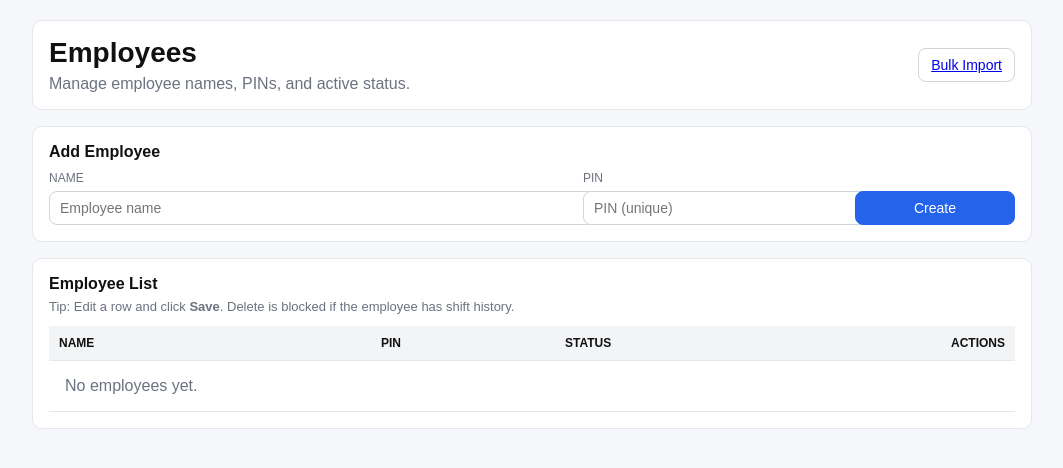
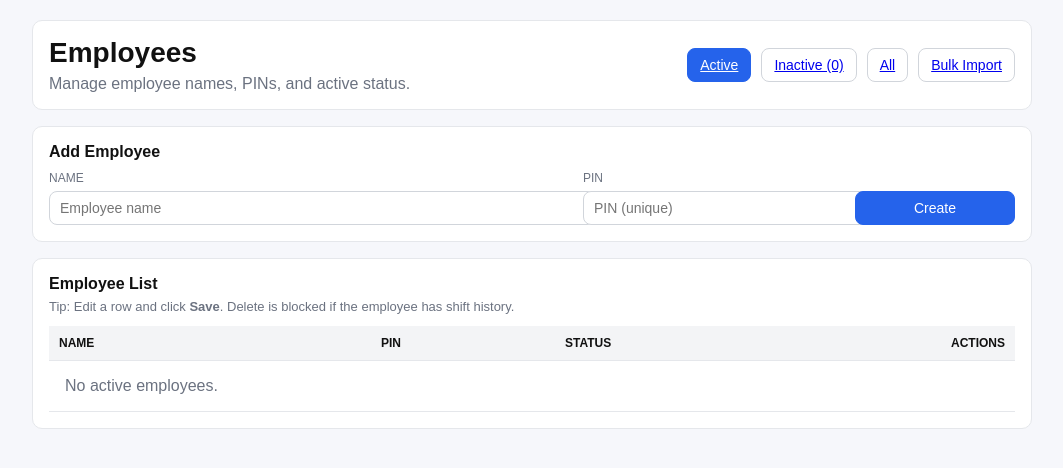
Before and after one commit to keatonmc15/clockin_app, a Flask app: page /admin/employees in a window 1280 px wide. Shown: the part 49-517 px from the top of the page, without its empty margins (108-1171 px from the left). Run offline with Flask 3, Linux system fonts and the light colour scheme; the visitor is signed in with stand-in values (Sample User, id 1); data that the repository does not hold is empty; some libraries are stand-ins or nearby versions.

Commit message:
Add Active/Inactive/All tabs to Employees page

```diff
--- a/app.py
+++ b/app.py
@@ -976,8 +976,30 @@ def admin_employees():
                 db.session.commit()
                 flash(f"Employee {'activated' if emp.active else 'deactivated'}.", "success")
 
-    employees = Employee.query.order_by(Employee.active.desc(), Employee.name.asc()).all()
-    return render_template("employees.html", employees=employees)
+    # --- View filter (tabs) ---
+    view = (request.args.get("view") or "active").strip().lower()
+
+    q = Employee.query
+    if view == "inactive":
+        q = q.filter(Employee.active.is_(False))
+    elif view == "all":
+        pass
+    else:
+        # default = active only
+        q = q.filter(Employee.active.is_(True))
+        view = "active"
+
+    employees = q.order_by(Employee.name.asc()).all()
+
+    # optional: show inactive count on the tabs
+    inactive_count = Employee.query.filter(Employee.active.is_(False)).count()
+
+    return render_template(
+        "employees.html",
+        employees=employees,
+        view=view,
+        inactive_count=inactive_count
+    )
 
 @app.post("/admin/employees/update")
 def admin_employees_update():
--- a/templates/employees.html
+++ b/templates/employees.html
@@ -3,12 +3,24 @@
 
 {% block content %}
   <div class="card">
-    <div style="display:flex; align-items:center; justify-content:space-between; gap:12px;">
+    <div style="display:flex; align-items:center; justify-content:space-between; gap:12px; flex-wrap:wrap;">
       <div>
         <div style="font-size:28px; font-weight:800;">Employees</div>
         <div style="color:#6b7280; margin-top:6px;">Manage employee names, PINs, and active status.</div>
       </div>
-      <div style="display:flex; gap:10px;">
+
+      <div style="display:flex; gap:10px; flex-wrap:wrap; align-items:center;">
+        <!-- Tabs -->
+        <a class="btn {% if view == 'active' %}btn-primary{% endif %}" href="{{ url_for('admin_employees') }}">Active</a>
+
+        <a class="btn {% if view == 'inactive' %}btn-primary{% endif %}"
+           href="{{ url_for('admin_employees', view='inactive') }}">
+          Inactive{% if inactive_count is defined %} ({{ inactive_count }}){% endif %}
+        </a>
+
+        <a class="btn {% if view == 'all' %}btn-primary{% endif %}"
+           href="{{ url_for('admin_employees', view='all') }}">All</a>
+
         <a class="btn" href="{{ url_for('admin_import') }}">Bulk Import</a>
       </div>
     </div>
@@ -33,6 +45,16 @@
         <button class="btn btn-primary" type="submit" style="width:100%;">Create</button>
       </div>
     </form>
+
+    {% if view == 'inactive' %}
+      <div style="color:#6b7280; margin-top:10px; font-size:13px;">
+        You are viewing <b>inactive</b> employees.
+      </div>
+    {% elif view == 'all' %}
+      <div style="color:#6b7280; margin-top:10px; font-size:13px;">
+        You are viewing <b>all</b> employees (active + inactive).
+      </div>
+    {% endif %}
   </div>
 
   <div class="card">
@@ -91,7 +113,15 @@
 
         {% if employees|length == 0 %}
           <tr>
-            <td colspan="4" style="padding:16px; color:#6b7280;">No employees yet.</td>
+            <td colspan="4" style="padding:16px; color:#6b7280;">
+              {% if view == 'inactive' %}
+                No inactive employees.
+              {% elif view == 'all' %}
+                No employees yet.
+              {% else %}
+                No active employees.
+              {% endif %}
+            </td>
           </tr>
         {% endif %}
       </tbody>
```
